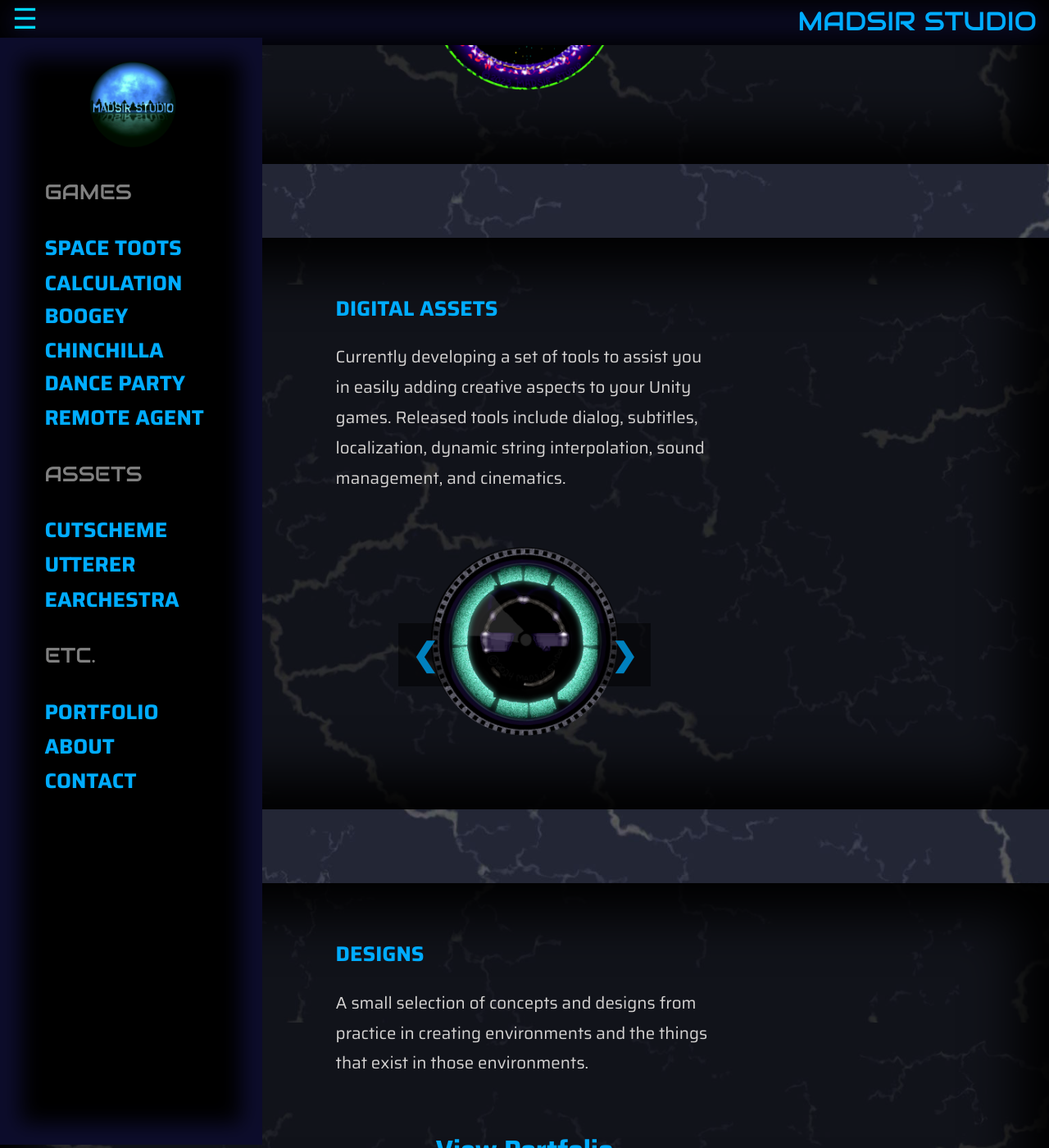
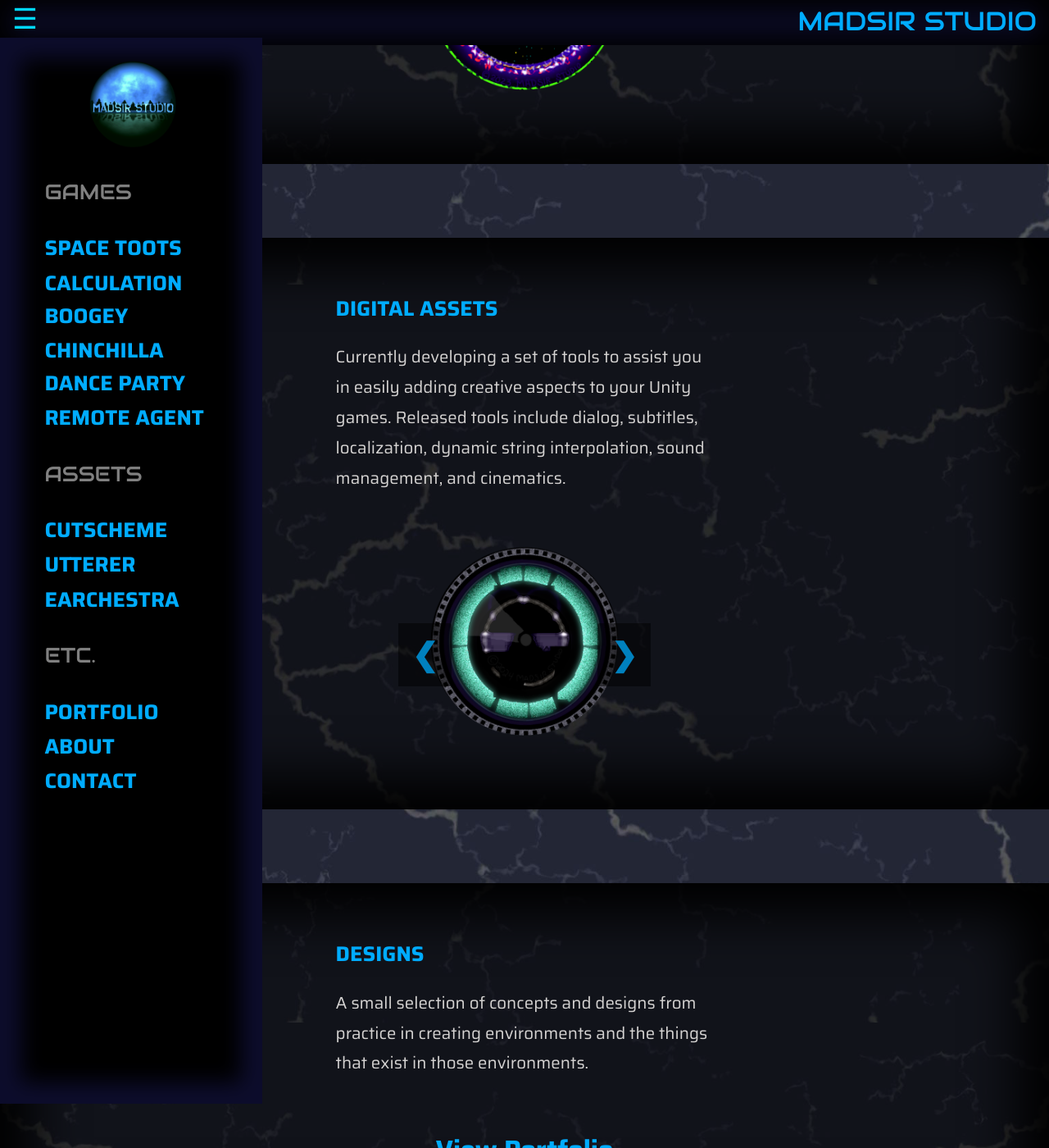
Before and after one commit to Madsir/madsirstudio.github.io, a Jekyll site: the page built from index.html, in a window 1280 px wide and 1400 px high, scrolled down 553 px. Shown: the whole window at 82% size. Built offline with Jekyll 4.4.1, drawn with Linux system fonts in a browser that asks for light colours.

Commit message:
Update default.html

```diff
--- a/_layouts/default.html
+++ b/_layouts/default.html
@@ -38,13 +38,12 @@
 	margin-left: auto;
    font-family: "Saira", sans-serif;
   font-size: 1.5em;
-  font-weight: bold;
-  color: gray;
+  color: #00acff;
 	white-space: nowrap;
 	overflow: hidden;
 	align-items: center;
 	 text-align: center;
-	 padding: 8px 15px;
+	 padding: 8px 15px ;
  margin-bottom:0;
 }
 .rightTitle {
@@ -116,7 +115,7 @@
    font-family: "Audiowide", sans-serif;
   background-color: black;
 	box-shadow: inset 0 0 2em 2em #0D0D2C;
-	height: calc(100vh - 50px);
+	height: calc(100vh - 100px);
 	width: 25vw;
  padding: 25px 50px 5px;
   list-style: none;
```
